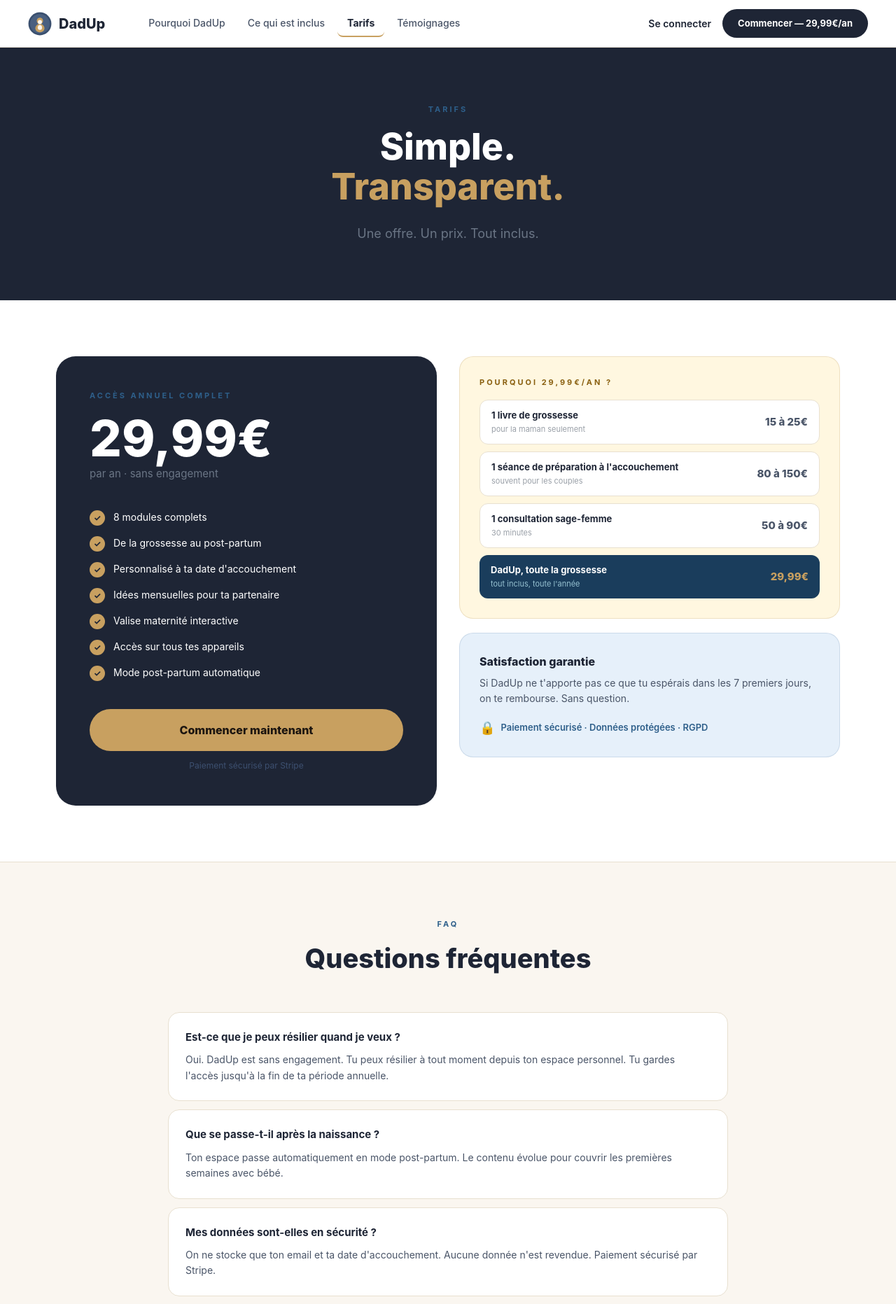
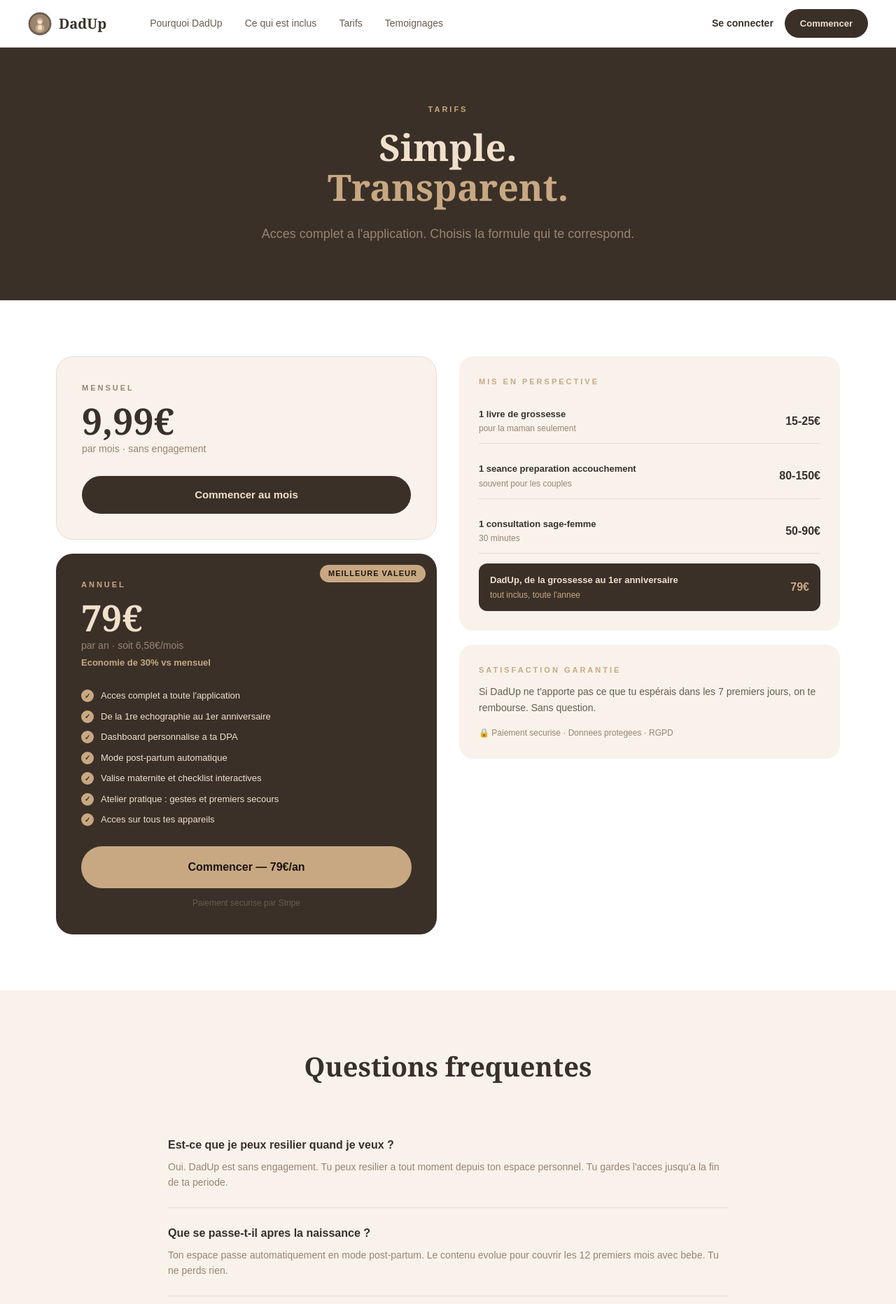
Before and after one commit to Julproject/dadup, a Next.js app: page /tarifs in a window 1280 px wide. Shown: the top 1863 px of the page at 70% size. Built offline with nearby package versions, Linux system fonts and the light colour scheme.

Commit message:
Update page.tsx

```diff
--- a/app/tarifs/page.tsx
+++ b/app/tarifs/page.tsx
@@ -1,169 +1,218 @@
 'use client';
-
-const C = {
-  dark: '#1e2535', gold: '#c8a060', cream: '#faf6f0', white: '#ffffff',
-  border: '#e8e0d0', text: '#4a5568', textLight: '#9aa0a8',
-  blue: '#2E5F8A', bluePale: '#E6F0FA', blueDark: '#1A3D5C',
-  orange: '#FFF0E6', green: '#E4F5EC', amber: '#FFF7E0',
-};
-
-const FAQ = [
-  {q:"Est-ce que je peux résilier quand je veux ?", r:"Oui. DadUp est sans engagement. Tu peux résilier à tout moment depuis ton espace personnel. Tu gardes l'accès jusqu'à la fin de ta période annuelle."},
-  {q:"Que se passe-t-il après la naissance ?", r:"Ton espace passe automatiquement en mode post-partum. Le contenu évolue pour couvrir les premières semaines avec bébé."},
-  {q:"Mes données sont-elles en sécurité ?", r:"On ne stocke que ton email et ta date d'accouchement. Aucune donnée n'est revendue. Paiement sécurisé par Stripe."},
-  {q:"Est-ce que ma partenaire peut aussi utiliser DadUp ?", r:"DadUp est conçu pour le papa. Mais rien ne t'empêche de partager certains contenus avec ta partenaire !"},
-  {q:"Le contenu est-il vérifié médicalement ?", r:"Le contenu de DadUp est basé sur les recommandations de la HAS. Il ne remplace pas l'avis d'un médecin ou d'une sage-femme."},
-  {q:"J'ai déjà payé mais je n'arrive pas à me connecter.", r:"Va sur la page de connexion et entre l'email utilisé lors de ton paiement. Tu recevras un code par email pour accéder à ton espace."},
-];
 
 export default function TarifsPage() {
   const goToStripe = async () => {
     try {
-      const res = await fetch('/api/checkout', {method:'POST', headers:{'Content-Type':'application/json'}, body:JSON.stringify({})});
+      const res = await fetch('/api/checkout', {
+        method: 'POST',
+        headers: { 'Content-Type': 'application/json' },
+        body: JSON.stringify({}),
+      });
       const data = await res.json();
       if (data.url) window.location.href = data.url;
-    } catch (err) { alert('Erreur : ' + err); }
+    } catch (err) {
+      alert('Erreur : ' + err);
+    }
   };
 
+  const faq = [
+    {
+      q: "Est-ce que je peux resilier quand je veux ?",
+      r: "Oui. DadUp est sans engagement. Tu peux resilier a tout moment depuis ton espace personnel. Tu gardes l'acces jusqu'a la fin de ta periode."
+    },
+    {
+      q: "Que se passe-t-il apres la naissance ?",
+      r: "Ton espace passe automatiquement en mode post-partum. Le contenu evolue pour couvrir les 12 premiers mois avec bebe. Tu ne perds rien."
+    },
+    {
+      q: "Mes donnees sont-elles en securite ?",
+      r: "On ne stocke que ton email et ta date d'accouchement. Aucune donnee n'est revendue. Paiement securise par Stripe."
+    },
+    {
+      q: "Est-ce que ma partenaire peut aussi utiliser DadUp ?",
+      r: "DadUp est concu pour le papa. Mais rien ne t'empeche de partager certains contenus avec ta partenaire."
+    },
+    {
+      q: "Le contenu est-il verifie medicalement ?",
+      r: "Le contenu de DadUp est base sur les recommandations de la HAS et des societes savantes. Il ne remplace pas l'avis d'un medecin ou d'une sage-femme."
+    },
+    {
+      q: "J'ai deja paye mais je n'arrive pas a me connecter.",
+      r: "Va sur la page de connexion et entre l'email utilise lors de ton paiement. Tu recevras un lien par email pour creer ton mot de passe."
+    },
+  ];
+
   return (
-    <main style={{minHeight:'100vh', background:C.white, fontFamily:"-apple-system,BlinkMacSystemFont,'Segoe UI',sans-serif"}}>
-      <style>{`
-        *{box-sizing:border-box;margin:0;padding:0;}
-        .nl{display:flex;}.nc{display:flex;}
-        .tg{display:grid;grid-template-columns:1fr 1fr;gap:32px;align-items:start;}
-        @media(max-width:768px){
-          .nl{display:none!important;}.nc{display:none!important;}
-          .tg{grid-template-columns:1fr!important;}
-          .sp{padding:48px 20px!important;}
-          nav{padding:0 20px!important;}
-          h1{font-size:36px!important;}
-          h2{font-size:26px!important;}
-          .prix{font-size:52px!important;}
-        }
-      `}</style>
+    <main style={{minHeight:'100vh', background:'#ffffff', fontFamily:'sans-serif'}}>
+      <Nav/>
 
-      <nav style={{background:C.white,borderBottom:`1px solid ${C.border}`,padding:'0 40px',display:'flex',alignItems:'center',justifyContent:'space-between',height:'68px',position:'sticky',top:0,zIndex:50}}>
-        <div style={{display:'flex',alignItems:'center',gap:'48px'}}>
-          <a href="/" style={{display:'flex',alignItems:'center',gap:'10px',textDecoration:'none'}}>
-            <svg viewBox="0 0 300 300" width="34" height="34"><circle cx="150" cy="150" r="145" fill="#3a4f6e"/><circle cx="150" cy="150" r="122" fill="#4a6080"/><ellipse cx="150" cy="205" rx="58" ry="54" fill="#c8a060"/><circle cx="150" cy="112" r="40" fill="#c8a060"/><ellipse cx="150" cy="196" rx="27" ry="31" fill="#faf6f0"/><circle cx="150" cy="128" r="26" fill="#faf6f0"/></svg>
-            <span style={{fontWeight:800,color:C.dark,fontSize:'20px'}}>DadUp</span>
-          </a>
-          <div className="nl" style={{gap:'4px'}}>
-            <a href="/pourquoi" style={{color:C.text,fontSize:'14px',fontWeight:500,padding:'8px 14px',textDecoration:'none'}}>Pourquoi DadUp</a>
-            <a href="/inclus" style={{color:C.text,fontSize:'14px',fontWeight:500,padding:'8px 14px',textDecoration:'none'}}>Ce qui est inclus</a>
-            <a href="/tarifs" style={{color:C.dark,fontSize:'14px',fontWeight:700,padding:'8px 14px',borderRadius:'8px',textDecoration:'none',borderBottom:`2px solid ${C.gold}`}}>Tarifs</a>
-            <a href="/temoignages" style={{color:C.text,fontSize:'14px',fontWeight:500,padding:'8px 14px',textDecoration:'none'}}>Témoignages</a>
-          </div>
-        </div>
-        <div className="nc" style={{alignItems:'center',gap:'16px'}}>
-          <a href="/login" style={{color:C.dark,fontSize:'14px',fontWeight:600,textDecoration:'none'}}>Se connecter</a>
-          <a href="/tarifs" style={{background:C.dark,color:C.white,padding:'11px 22px',borderRadius:'32px',fontSize:'13px',fontWeight:700,textDecoration:'none'}}>Commencer — 29,99€/an</a>
-        </div>
-      </nav>
-
-      <section style={{background:C.dark,padding:'80px 40px'}}>
-        <div style={{maxWidth:'800px',margin:'0 auto',textAlign:'center'}}>
-          <p style={{color:C.blue,fontSize:'11px',fontWeight:700,letterSpacing:'3px',textTransform:'uppercase',margin:'0 0 16px'}}>Tarifs</p>
-          <h1 style={{color:C.white,fontSize:'52px',fontWeight:800,margin:'0 0 24px',lineHeight:1.1}}>
-            Simple.<br/><span style={{color:C.gold}}>Transparent.</span>
+      {/* HERO */}
+      <section style={{background:'#3a3028', padding:'80px 40px'}}>
+        <div style={{maxWidth:'800px', margin:'0 auto', textAlign:'center'}}>
+          <p style={{color:'#c8a882', fontSize:'11px', fontWeight:700, letterSpacing:'3px', textTransform:'uppercase', margin:'0 0 16px'}}>Tarifs</p>
+          <h1 style={{color:'#f0e0cc', fontSize:'52px', fontWeight:800, margin:'0 0 24px', lineHeight:1.1, fontFamily:'Georgia,serif'}}>
+            Simple.<br/><span style={{color:'#c8a882'}}>Transparent.</span>
           </h1>
-          <p style={{color:'#6a7585',fontSize:'18px',lineHeight:1.7,margin:0}}>Une offre. Un prix. Tout inclus.</p>
+          <p style={{color:'#9a8470', fontSize:'18px', lineHeight:1.7, margin:0}}>Acces complet a l'application. Choisis la formule qui te correspond.</p>
         </div>
       </section>
 
-      <section className="sp" style={{padding:'80px 40px',maxWidth:'1200px',margin:'0 auto'}}>
-        <div className="tg">
-          <div style={{background:C.dark,borderRadius:'28px',padding:'48px'}}>
-            <p style={{color:C.blue,fontSize:'11px',fontWeight:700,letterSpacing:'3px',textTransform:'uppercase',margin:'0 0 16px'}}>Accès annuel complet</p>
-            <p className="prix" style={{color:C.white,fontSize:'72px',fontWeight:800,margin:'0 0 4px',lineHeight:1}}>29,99€</p>
-            <p style={{color:'#6a7585',fontSize:'15px',margin:'0 0 40px'}}>par an · sans engagement</p>
-            <div style={{display:'flex',flexDirection:'column',gap:'14px',marginBottom:'40px'}}>
-              {[
-                "8 modules complets",
-                "De la grossesse au post-partum",
-                "Personnalisé à ta date d'accouchement",
-                "Idées mensuelles pour ta partenaire",
-                "Valise maternité interactive",
-                "Accès sur tous tes appareils",
-                "Mode post-partum automatique",
-              ].map(f=>(
-                <div key={f} style={{display:'flex',gap:'12px',alignItems:'flex-start'}}>
-                  <div style={{width:'22px',height:'22px',borderRadius:'50%',background:C.gold,display:'flex',alignItems:'center',justifyContent:'center',flexShrink:0,marginTop:'1px'}}>
-                    <span style={{color:C.dark,fontSize:'12px',fontWeight:700}}>✓</span>
+      {/* PRICING */}
+      <section style={{padding:'80px 40px', maxWidth:'1200px', margin:'0 auto'}}>
+        <div style={{display:'grid', gridTemplateColumns:'1fr 1fr', gap:'32px', alignItems:'start'}}>
+
+          {/* 2 cartes prix */}
+          <div style={{display:'flex', flexDirection:'column', gap:'20px'}}>
+
+            {/* Mensuel */}
+            <div style={{background:'#f8f2eb', borderRadius:'24px', padding:'36px', border:'1px solid #e8ddd4'}}>
+              <p style={{color:'#9a8470', fontSize:'11px', fontWeight:700, letterSpacing:'3px', textTransform:'uppercase', margin:'0 0 12px'}}>Mensuel</p>
+              <p style={{color:'#3a3028', fontSize:'52px', fontWeight:800, margin:'0 0 4px', fontFamily:'Georgia,serif', lineHeight:1}}>9,99{'\u20ac'}</p>
+              <p style={{color:'#9a8470', fontSize:'14px', margin:'0 0 28px'}}>par mois {'\u00b7'} sans engagement</p>
+              <button onClick={goToStripe} style={{width:'100%', background:'#3a3028', color:'#f0e0cc', border:'none', padding:'16px', borderRadius:'32px', fontSize:'15px', fontWeight:700, cursor:'pointer'}}>
+                Commencer au mois
+              </button>
+            </div>
+
+            {/* Annuel - recommande */}
+            <div style={{background:'#3a3028', borderRadius:'24px', padding:'36px', position:'relative', overflow:'hidden'}}>
+              <div style={{position:'absolute', top:'16px', right:'16px', background:'#c8a882', color:'#1c1510', fontSize:'11px', fontWeight:800, padding:'4px 12px', borderRadius:'20px', letterSpacing:'1px'}}>
+                MEILLEURE VALEUR
+              </div>
+              <p style={{color:'#c8a882', fontSize:'11px', fontWeight:700, letterSpacing:'3px', textTransform:'uppercase', margin:'0 0 12px'}}>Annuel</p>
+              <p style={{color:'#f0e0cc', fontSize:'52px', fontWeight:800, margin:'0 0 4px', fontFamily:'Georgia,serif', lineHeight:1}}>79{'\u20ac'}</p>
+              <p style={{color:'#9a8470', fontSize:'14px', margin:'0 0 4px'}}>par an {'\u00b7'} soit 6,58{'\u20ac'}/mois</p>
+              <p style={{color:'#c8a882', fontSize:'13px', fontWeight:600, margin:'0 0 28px'}}>Economie de 30% vs mensuel</p>
+              <div style={{display:'flex', flexDirection:'column', gap:'10px', marginBottom:'28px'}}>
+                {[
+                  "Acces complet a toute l'application",
+                  "De la 1re echographie au 1er anniversaire",
+                  "Dashboard personnalise a ta DPA",
+                  "Mode post-partum automatique",
+                  "Valise maternite et checklist interactives",
+                  "Atelier pratique : gestes et premiers secours",
+                  "Acces sur tous tes appareils",
+                ].map((f) => (
+                  <div key={f} style={{display:'flex', gap:'10px', alignItems:'center'}}>
+                    <div style={{width:'18px', height:'18px', borderRadius:'50%', background:'#c8a882', display:'flex', alignItems:'center', justifyContent:'center', flexShrink:0}}>
+                      <span style={{color:'#3a3028', fontSize:'10px', fontWeight:700}}>{'\u2713'}</span>
+                    </div>
+                    <p style={{color:'#f0e0cc', fontSize:'13px', margin:0}}>{f}</p>
                   </div>
-                  <p style={{color:C.white,fontSize:'14px',margin:0,lineHeight:1.5}}>{f}</p>
-                </div>
-              ))}
+                ))}
+              </div>
+              <button onClick={goToStripe} style={{width:'100%', background:'#c8a882', color:'#1c1510', border:'none', padding:'18px', borderRadius:'32px', fontSize:'16px', fontWeight:800, cursor:'pointer'}}>
+                Commencer {'\u2014'} 79{'\u20ac'}/an
+              </button>
+              <p style={{color:'#6b5c4e', fontSize:'12px', margin:'12px 0 0', textAlign:'center'}}>Paiement securise par Stripe</p>
             </div>
-            <button onClick={goToStripe} style={{width:'100%',background:C.gold,color:'#1c1510',border:'none',padding:'18px',borderRadius:'32px',fontSize:'16px',fontWeight:800,cursor:'pointer'}}>
-              Commencer maintenant
-            </button>
-            <p style={{color:'#3d5070',fontSize:'12px',margin:'12px 0 0',textAlign:'center'}}>Paiement sécurisé par Stripe</p>
           </div>
 
-          <div style={{display:'flex',flexDirection:'column',gap:'20px'}}>
-            <div style={{background:C.amber,borderRadius:'20px',padding:'28px',border:`1px solid rgba(138,96,16,0.15)`}}>
-              <p style={{color:'#8A6010',fontSize:'11px',fontWeight:700,letterSpacing:'3px',textTransform:'uppercase',margin:'0 0 16px'}}>Pourquoi 29,99€/an ?</p>
-              <div style={{display:'flex',flexDirection:'column',gap:'10px'}}>
+          {/* Comparaison */}
+          <div style={{display:'flex', flexDirection:'column', gap:'20px'}}>
+            <div style={{background:'#f8f2eb', borderRadius:'20px', padding:'28px'}}>
+              <p style={{color:'#c8a882', fontSize:'11px', fontWeight:700, letterSpacing:'3px', textTransform:'uppercase', margin:'0 0 16px'}}>Mis en perspective</p>
+              <div style={{display:'flex', flexDirection:'column', gap:'14px'}}>
                 {[
-                  {label:"1 livre de grossesse", prix:"15 à 25€", note:"pour la maman seulement"},
-                  {label:"1 séance de préparation à l'accouchement", prix:"80 à 150€", note:"souvent pour les couples"},
-                  {label:"1 consultation sage-femme", prix:"50 à 90€", note:"30 minutes"},
-                  {label:"DadUp, toute la grossesse", prix:"29,99€", note:"tout inclus, toute l'année", hl:true},
-                ].map((item,i)=>(
-                  <div key={i} style={{display:'flex',alignItems:'center',justifyContent:'space-between',padding:'12px 16px',background:item.hl?C.blueDark:C.white,borderRadius:'12px',border:item.hl?'none':`1px solid ${C.border}`}}>
+                  {label:"1 livre de grossesse", prix:"15-25\u20ac", note:"pour la maman seulement"},
+                  {label:"1 seance preparation accouchement", prix:"80-150\u20ac", note:"souvent pour les couples"},
+                  {label:"1 consultation sage-femme", prix:"50-90\u20ac", note:"30 minutes"},
+                  {label:"DadUp, de la grossesse au 1er anniversaire", prix:"79\u20ac", note:"tout inclus, toute l'annee", highlight:true},
+                ].map((item, i) => (
+                  <div key={i} style={{display:'flex', justifyContent:'space-between', alignItems:'center', padding:'12px 0', borderBottom: i < 3 ? '1px solid #e8ddd4' : 'none', background: item.highlight ? '#3a3028' : 'transparent', borderRadius: item.highlight ? '12px' : '0', padding: item.highlight ? '14px 16px' : '12px 0'}}>
                     <div>
-                      <p style={{color:item.hl?C.white:C.dark,fontSize:'13px',fontWeight:700,margin:0}}>{item.label}</p>
-                      <p style={{color:item.hl?'#95C0D0':C.textLight,fontSize:'11px',margin:'2px 0 0'}}>{item.note}</p>
+                      <p style={{fontSize:'13px', fontWeight:600, color: item.highlight ? '#f0e0cc' : '#3a3028', margin:'0 0 2px'}}>{item.label}</p>
+                      <p style={{fontSize:'12px', color: item.highlight ? '#c8a882' : '#9a8470', margin:0}}>{item.note}</p>
                     </div>
-                    <p style={{color:item.hl?C.gold:C.text,fontSize:'15px',fontWeight:800,margin:0}}>{item.prix}</p>
+                    <p style={{fontSize:'16px', fontWeight:800, color: item.highlight ? '#c8a882' : '#3a3028', margin:0}}>{item.prix}</p>
                   </div>
                 ))}
               </div>
             </div>
 
-            <div style={{background:C.bluePale,borderRadius:'20px',padding:'28px',border:`1px solid rgba(46,95,138,0.15)`}}>
-              <p style={{color:C.dark,fontSize:'16px',fontWeight:800,margin:'0 0 8px'}}>Satisfaction garantie</p>
-              <p style={{color:C.text,fontSize:'14px',lineHeight:1.6,margin:'0 0 16px'}}>Si DadUp ne t'apporte pas ce que tu espérais dans les 7 premiers jours, on te rembourse. Sans question.</p>
-              <div style={{display:'flex',gap:'8px',alignItems:'center'}}>
-                <span style={{fontSize:'18px'}}>🔒</span>
-                <p style={{color:C.blue,fontSize:'13px',margin:0,fontWeight:600}}>Paiement sécurisé · Données protégées · RGPD</p>
-              </div>
+            <div style={{background:'#f8f2eb', borderRadius:'20px', padding:'28px'}}>
+              <p style={{color:'#c8a882', fontSize:'11px', fontWeight:700, letterSpacing:'3px', textTransform:'uppercase', margin:'0 0 12px'}}>Satisfaction garantie</p>
+              <p style={{color:'#6b5c4e', fontSize:'14px', lineHeight:1.6, margin:'0 0 16px'}}>Si DadUp ne t'apporte pas ce que tu espérais dans les 7 premiers jours, on te rembourse. Sans question.</p>
+              <p style={{color:'#9a8470', fontSize:'12px', margin:0}}>{'\ud83d\udd12'} Paiement securise {'\u00b7'} Donnees protegees {'\u00b7'} RGPD</p>
             </div>
           </div>
         </div>
       </section>
 
-      <section className="sp" style={{background:C.cream,padding:'80px 40px',borderTop:`1px solid ${C.border}`}}>
-        <div style={{maxWidth:'800px',margin:'0 auto'}}>
-          <div style={{textAlign:'center',marginBottom:'48px'}}>
-            <p style={{color:C.blue,fontSize:'11px',fontWeight:700,letterSpacing:'3px',textTransform:'uppercase',margin:'0 0 12px'}}>FAQ</p>
-            <h2 style={{fontSize:'38px',fontWeight:800,color:C.dark,margin:0}}>Questions fréquentes</h2>
-          </div>
-          <div style={{display:'flex',flexDirection:'column',gap:'12px'}}>
-            {FAQ.map((item,i)=>(
-              <div key={i} style={{background:C.white,borderRadius:'16px',padding:'24px',border:`1px solid ${C.border}`}}>
-                <p style={{color:C.dark,fontSize:'15px',fontWeight:700,margin:'0 0 10px'}}>{item.q}</p>
-                <p style={{color:C.text,fontSize:'14px',lineHeight:1.6,margin:0}}>{item.r}</p>
+      {/* FAQ */}
+      <section style={{background:'#f8f2eb', padding:'80px 40px'}}>
+        <div style={{maxWidth:'800px', margin:'0 auto'}}>
+          <h2 style={{fontSize:'38px', fontWeight:800, color:'#3a3028', margin:'0 0 48px', textAlign:'center', fontFamily:'Georgia,serif'}}>Questions frequentes</h2>
+          <div style={{display:'flex', flexDirection:'column', gap:'0'}}>
+            {faq.map((item, i) => (
+              <div key={i} style={{borderBottom:'1px solid #e8ddd4', padding:'24px 0'}}>
+                <p style={{color:'#3a3028', fontSize:'16px', fontWeight:700, margin:'0 0 8px'}}>{item.q}</p>
+                <p style={{color:'#9a8470', fontSize:'14px', lineHeight:1.6, margin:0}}>{item.r}</p>
               </div>
             ))}
           </div>
         </div>
       </section>
 
-      <section style={{background:C.dark,padding:'80px 40px',textAlign:'center' as const}}>
-        <h2 style={{color:C.white,fontSize:'38px',fontWeight:800,margin:'0 0 12px'}}>Prêt à commencer ?</h2>
-        <p style={{color:'#6a7585',fontSize:'16px',margin:'0 0 32px'}}>Rejoins les papas qui se préparent vraiment.</p>
-        <button onClick={goToStripe} style={{background:C.gold,color:'#1c1510',border:'none',padding:'16px 40px',borderRadius:'32px',fontSize:'15px',fontWeight:800,cursor:'pointer'}}>Commencer — 29,99€/an</button>
+      {/* CTA */}
+      <section style={{background:'#3a3028', padding:'80px 40px', textAlign:'center'}}>
+        <h2 style={{color:'#f0e0cc', fontSize:'38px', fontWeight:800, margin:'0 0 12px', fontFamily:'Georgia,serif'}}>Pret a commencer ?</h2>
+        <p style={{color:'#9a8470', fontSize:'16px', margin:'0 0 32px'}}>Rejoins les papas qui se preparent vraiment.</p>
+        <button onClick={goToStripe} style={{background:'#c8a882', color:'#1c1510', border:'none', padding:'16px 40px', borderRadius:'32px', fontSize:'15px', fontWeight:800, cursor:'pointer'}}>
+          Commencer {'\u2014'} 79{'\u20ac'}/an
+        </button>
       </section>
 
-      <footer style={{background:C.dark,borderTop:'1px solid #2e3848',padding:'32px 40px',display:'flex',alignItems:'center',justifyContent:'space-between',flexWrap:'wrap' as const,gap:'16px'}}>
-        <div style={{display:'flex',alignItems:'center',gap:'8px'}}>
-          <svg viewBox="0 0 300 300" width="28" height="28"><circle cx="150" cy="150" r="145" fill="#3a4f6e"/><circle cx="150" cy="150" r="122" fill="#4a6080"/><ellipse cx="150" cy="205" rx="58" ry="54" fill="#c8a060"/><circle cx="150" cy="112" r="40" fill="#c8a060"/><ellipse cx="150" cy="196" rx="27" ry="31" fill="#faf6f0"/><circle cx="150" cy="128" r="26" fill="#faf6f0"/></svg>
-          <span style={{color:C.white,fontSize:'16px',fontWeight:700}}>DadUp</span>
-        </div>
-        <p style={{color:'#6a7585',fontSize:'12px',margin:0}}>DadUp est un outil d'information. Il ne remplace pas l'avis d'un médecin.</p>
-      </footer>
+      <Footer/>
     </main>
   );
 }
+
+function Nav() {
+  return (
+    <nav style={{background:'#ffffff', borderBottom:'1px solid #e8ddd4', padding:'0 40px', display:'flex', alignItems:'center', justifyContent:'space-between', height:'68px', position:'sticky', top:0, zIndex:50}}>
+      <div style={{display:'flex', alignItems:'center', gap:'48px'}}>
+        <a href="/" style={{display:'flex', alignItems:'center', gap:'10px', textDecoration:'none'}}>
+          <svg viewBox="0 0 300 300" width="34" height="34">
+            <circle cx="150" cy="150" r="145" fill="#6b5c4e"/>
+            <circle cx="150" cy="150" r="122" fill="#9a8470"/>
+            <ellipse cx="150" cy="205" rx="58" ry="54" fill="#c8a882"/>
+            <circle cx="150" cy="112" r="40" fill="#c8a882"/>
+            <ellipse cx="150" cy="196" rx="27" ry="31" fill="#f0e0cc"/>
+            <circle cx="150" cy="128" r="26" fill="#f0e0cc"/>
+          </svg>
+          <span style={{fontWeight:800, color:'#3a3028', fontSize:'20px', fontFamily:'Georgia,serif'}}>DadUp</span>
+        </a>
+        <div style={{display:'flex', gap:'4px'}}>
+          <a href="/pourquoi" style={{color:'#6b5c4e', fontSize:'14px', fontWeight:500, padding:'8px 14px', borderRadius:'8px', textDecoration:'none'}}>Pourquoi DadUp</a>
+          <a href="/inclus" style={{color:'#6b5c4e', fontSize:'14px', fontWeight:500, padding:'8px 14px', borderRadius:'8px', textDecoration:'none'}}>Ce qui est inclus</a>
+          <a href="/tarifs" style={{color:'#6b5c4e', fontSize:'14px', fontWeight:500, padding:'8px 14px', borderRadius:'8px', textDecoration:'none'}}>Tarifs</a>
+          <a href="/temoignages" style={{color:'#6b5c4e', fontSize:'14px', fontWeight:500, padding:'8px 14px', borderRadius:'8px', textDecoration:'none'}}>Temoignages</a>
+        </div>
+      </div>
+      <div style={{display:'flex', alignItems:'center', gap:'16px'}}>
+        <a href="/login" style={{color:'#3a3028', fontSize:'14px', fontWeight:600, textDecoration:'none'}}>Se connecter</a>
+        <a href="/tarifs" style={{background:'#3a3028', color:'#f0e0cc', padding:'11px 22px', borderRadius:'32px', fontSize:'13px', fontWeight:700, textDecoration:'none'}}>Commencer</a>
+      </div>
+    </nav>
+  );
+}
+
+function Footer() {
+  return (
+    <footer style={{background:'#3a3028', padding:'32px 40px', display:'flex', alignItems:'center', justifyContent:'space-between'}}>
+      <div style={{display:'flex', alignItems:'center', gap:'8px'}}>
+        <svg viewBox="0 0 300 300" width="28" height="28">
+          <circle cx="150" cy="150" r="145" fill="#6b5c4e"/>
+          <circle cx="150" cy="150" r="122" fill="#9a8470"/>
+          <ellipse cx="150" cy="205" rx="58" ry="54" fill="#c8a882"/>
+          <circle cx="150" cy="112" r="40" fill="#c8a882"/>
+          <ellipse cx="150" cy="196" rx="27" ry="31" fill="#f0e0cc"/>
+          <circle cx="150" cy="128" r="26" fill="#f0e0cc"/>
+        </svg>
+        <span style={{color:'#f0e0cc', fontSize:'16px', fontWeight:700, fontFamily:'Georgia,serif'}}>DadUp</span>
+      </div>
+      <p style={{color:'#6b5c4e', fontSize:'12px', margin:0}}>DadUp est un outil d'information. Il ne remplace pas l'avis d'un medecin.</p>
+    </footer>
+  );
+}
```
